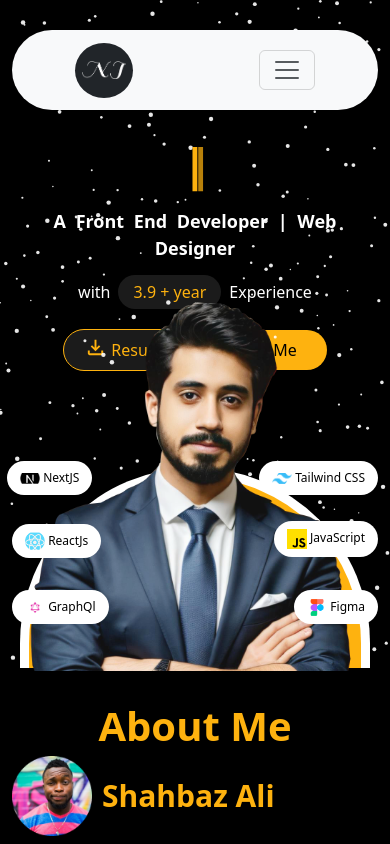
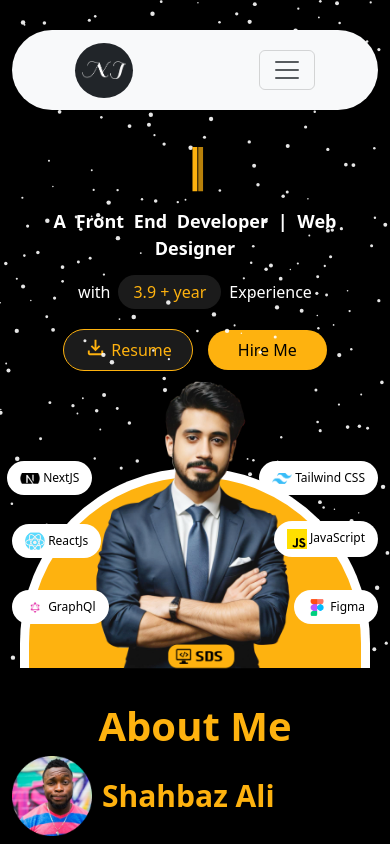
Before and after one commit to shahbazeng/portfolio-frontend, a React (Create React App) app: page / in a window 390 px wide. Shown: the top 844 px of the page. Built offline with nearby package versions, Linux system fonts and the light colour scheme.

Commit message:
picture size setup

```diff
--- a/src/App.css
+++ b/src/App.css
@@ -1318,7 +1318,7 @@
     background-color: white;
   }
   .manage-Img {
-    width: 400px;
+    width: 221px;
   }
 }
 .buttonImg {
```
